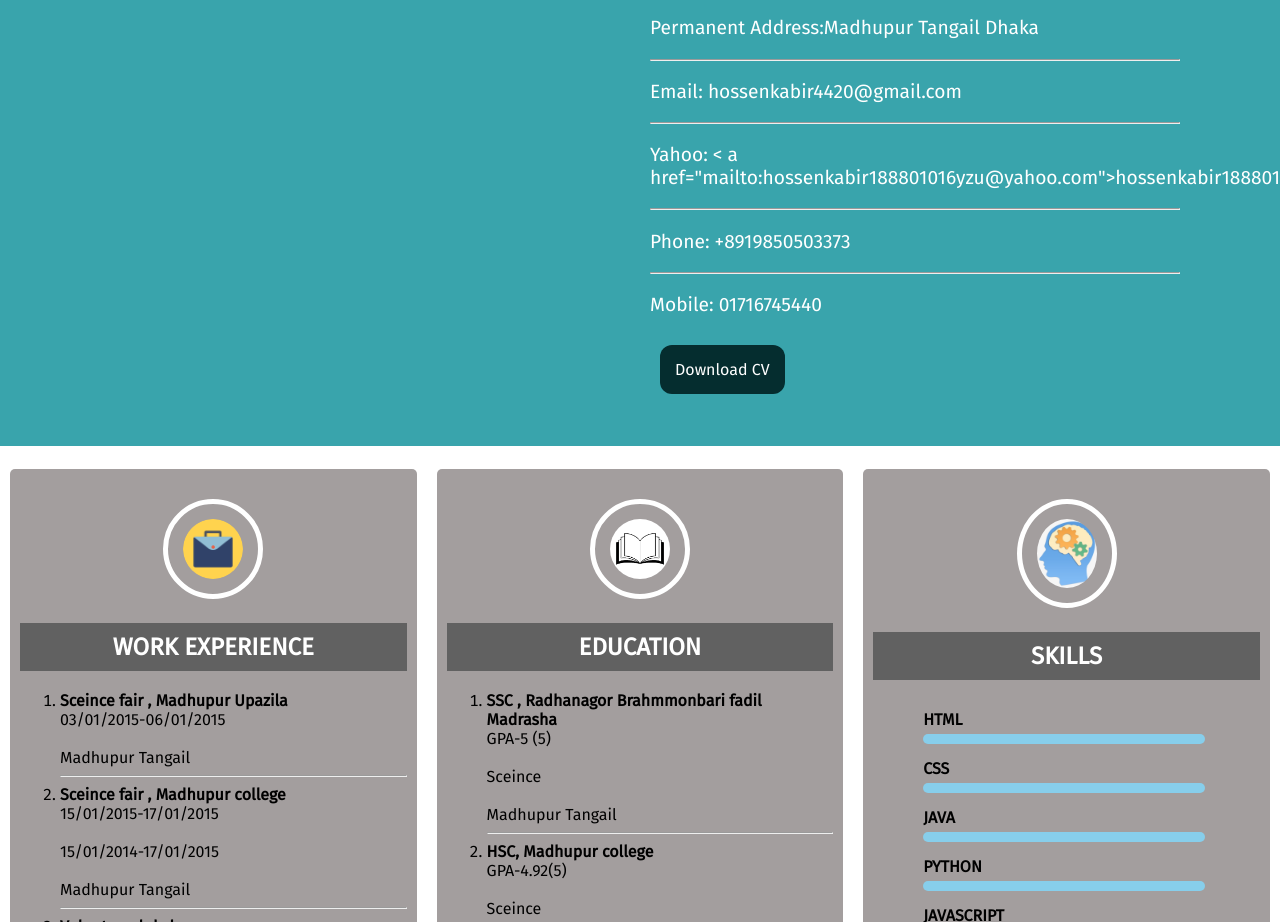
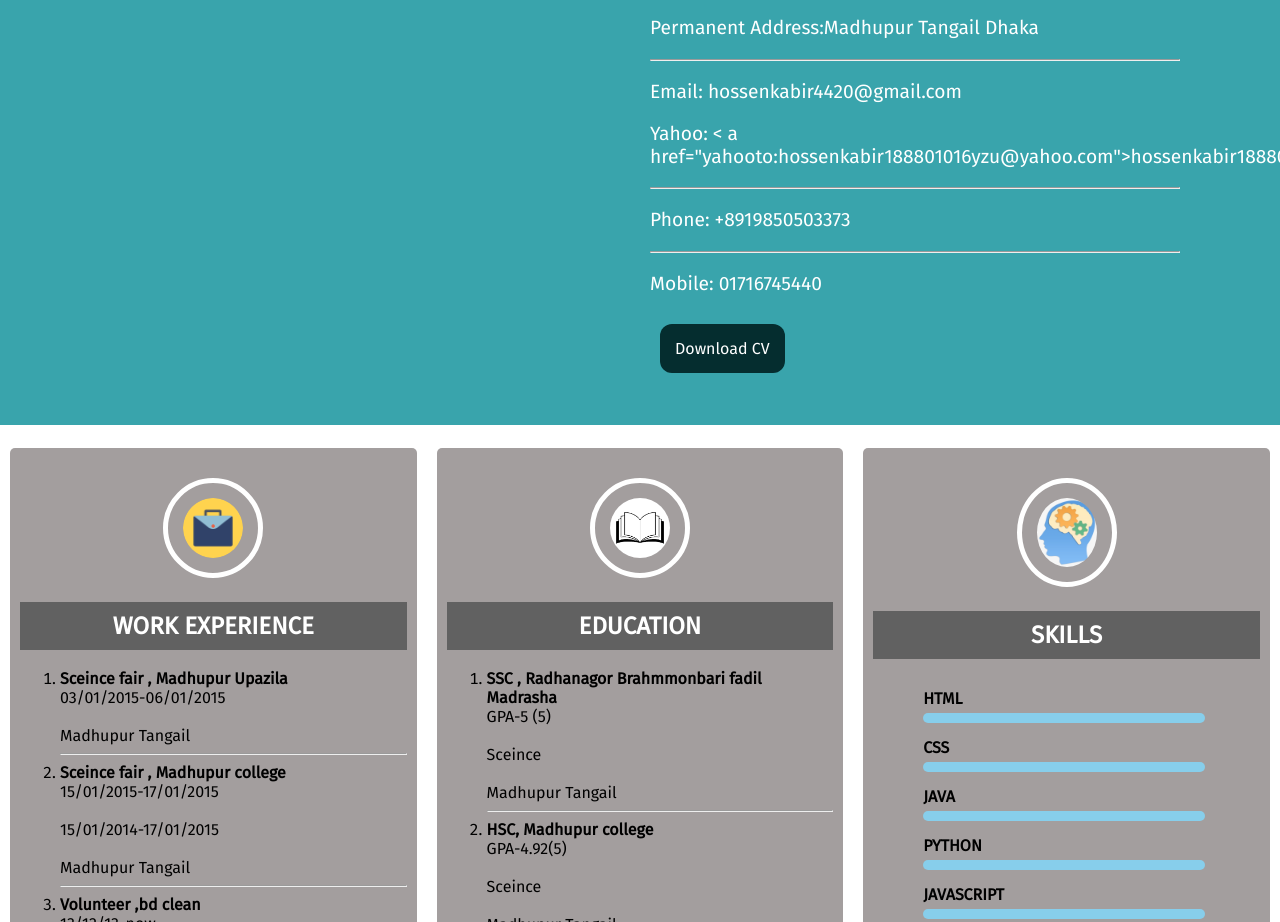
Before and after one commit to talukderakash/personalwebsite, a plain HTML site: page index.html in a window 1280 px wide. Shown: the part 1260-2182 px from the top of the page. Drawn offline with Linux system fonts and the light colour scheme.

Commit message:
Update index.html

```diff
--- a/index.html
+++ b/index.html
@@ -76,8 +76,7 @@
              <p>Permanent Address:Madhupur Tangail Dhaka</p>
              <hr class="aboutme-hr">
              <p>Email: <a href="mailto:hossenkabir4420@gmail.com">hossenkabir4420@gmail.com</a> </p>
-             <hr class="aboutme-hr">
-             <p>Yahoo: < a href="mailto:hossenkabir188801016yzu@yahoo.com">hossenkabir188801016yzu@yahoo.com</ a> </p>
+             <p>Yahoo: < a href="yahooto:hossenkabir188801016yzu@yahoo.com">hossenkabir188801016yzu@yahoo.com</ a> </p>
              <hr class="aboutme-hr">
              <p>Phone: <a href="tel:+8919850503373">+8919850503373</a> </p>
              <hr class="aboutme-hr">
```
